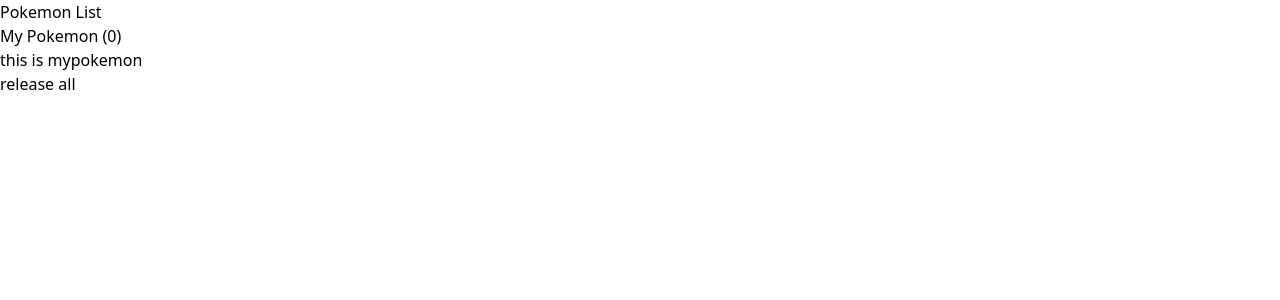
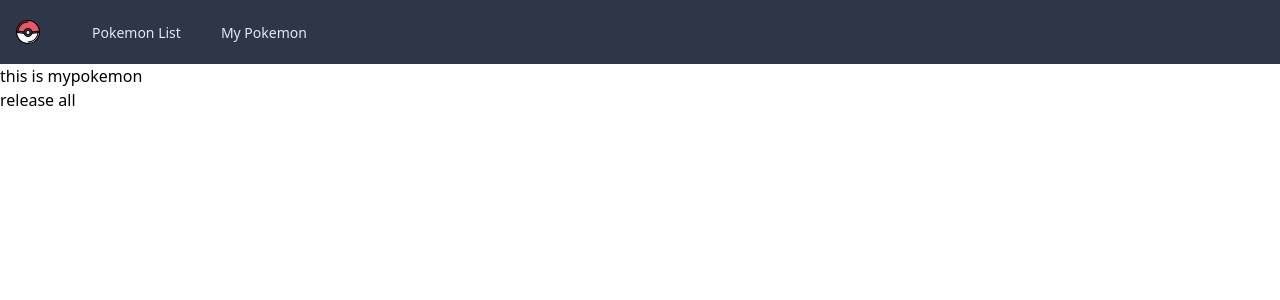
Before and after one commit to ryanadhi/pokemon-hunter, a React (Create React App) app: page /my-pokemon in a window 1280 px wide. Shown: the top 300 px of the page. Built offline with nearby package versions, Linux system fonts and the light colour scheme.

Commit message:
pokemon list UI

```diff
--- a/package.json
+++ b/package.json
@@ -15,6 +15,7 @@
     "redux": "^4.0.5",
     "redux-devtools-extension": "^2.13.8",
     "redux-thunk": "^2.3.0",
+    "styled-components": "^5.2.1",
     "web-vitals": "^0.2.4"
   },
   "scripts": {
--- a/src/App.jsx
+++ b/src/App.jsx
@@ -7,6 +7,7 @@
 } from 'react-router-dom';
 import { useSelector, useDispatch } from 'react-redux';
 
+import NavBar from './components/NavBar';
 import PokemonList from './pages/PokemonList';
 import MyPokemon from './pages/MyPokemon';
 import PokemonDetail from './pages/PokemonDetail';
@@ -24,24 +25,7 @@
   }, []);
   return (
     <>
-      <div>
-        <nav>
-          <ul>
-            <li>
-              <Link to="/">Pokemon List</Link>
-            </li>
-            <li>
-              <Link to="/my-pokemon">
-                {
-                `My Pokemon (${myPokemon.data.length})`
-              }
-              </Link>
-            </li>
-          </ul>
-        </nav>
-
-        {/* A <Switch> looks through its children <Route>s and
-            renders the first one that matches the current URL. */}
+      <NavBar pokemonOwner={myPokemon.data.length} />
       <Switch>
         <Route path="/pokemon/:name">
           <PokemonDetail />
@@ -53,7 +37,6 @@
           <PokemonList />
         </Route>
       </Switch>
-      </div>
     </>
   );
 }
--- /dev/null
+++ b/src/components/NavBar.jsx
@@ -0,0 +1,35 @@
+/* eslint-disable max-len */
+/* eslint-disable jsx-a11y/anchor-is-valid */
+import React from 'react';
+import styled from 'styled-components';
+import {
+  Link,
+} from 'react-router-dom';
+import { ReactComponent as PokeballIcon } from '../assets/images/pokeball.svg';
+
+export default function NavBar() {
+  return (
+    <nav className="bg-gray-800">
+      <div className="container mx-auto">
+        <div className="max-w-7xl mx-auto px-4">
+          <div className="flex items-center justify-between h-16">
+            <div className="flex items-center">
+              <div className="flex-shrink-0">
+                <Icon />
+              </div>
+              <div className="ml-10 flex items-baseline space-x-4">
+                <Link to="/" className="px-3 py-2 rounded-md text-sm font-medium text-gray-300 hover:text-white hover:bg-gray-700 focus:outline-none focus:text-white focus:bg-gray-700">Pokemon List</Link>
+                <Link to="/my-pokemon" className="px-3 py-2 rounded-md text-sm font-medium text-gray-300 hover:text-white hover:bg-gray-700 focus:outline-none focus:text-white focus:bg-gray-700">My Pokemon</Link>
+              </div>
+            </div>
+          </div>
+        </div>
+      </div>
+    </nav>
+  );
+}
+
+const Icon = styled(PokeballIcon)`
+width: 24px;
+height: 24px;
+`;
--- a/src/pages/PokemonList.jsx
+++ b/src/pages/PokemonList.jsx
@@ -1,5 +1,3 @@
-/* eslint-disable jsx-a11y/click-events-have-key-events */
-/* eslint-disable jsx-a11y/no-noninteractive-element-interactions */
 /* eslint-disable no-unused-vars */
 import React, { useEffect, useState } from 'react';
 import { useDispatch, useSelector } from 'react-redux';
@@ -8,7 +6,7 @@
 
 export default function PokemonList() {
   const [offset, setOffset] = useState(0);
-  const [limit, setLimit] = useState(20);
+  const [limit, setLimit] = useState(10);
   const dispatch = useDispatch();
   const history = useHistory();
   const { pokemons, myPokemon } = useSelector(
@@ -37,19 +35,29 @@
     history.push(`/pokemon/${name}`);
   };
 
+  const buttonActive = 'bg-gray-300 hover:bg-gray-400 text-gray-800 font-bold py-2 px-4 rounded-r';
+  const buttonInActive = 'bg-gray-300 hover:bg-gray-400 text-gray-800 font-bold py-2 px-4 rounded-l opacity-50 cursor-not-allowed';
+
+  // TODO
+  // CREATE SKELETON
   return (
     <>
-      <div>
+      <div className="container mx-auto">
         {pokemons.status === 'loading' && <p>loading...</p>}
-        {pokemons.status === 'loaded' && pokemons.data.results.map((pokemon) => (
-          <p onClick={() => goToDetail(pokemon.name)}>
-            {pokemon.name}
-            {countPokemonOwned(pokemon.name)}
-          </p>
-        ))}
+        <div className="flex-1 justify-center">
+          <div className="flex flex-col bg-gray-200">
+            {pokemons.status === 'loaded' && pokemons.data.results.map((pokemon) => (
+              <div onClick={() => goToDetail(pokemon.name)} className="text-gray-700 text-center bg-gray-400 px-4 py-2 m-2 capitalize">
+                {`${pokemon.name} ${countPokemonOwned(pokemon.name)}`}
+              </div>
+            ))}
+          </div>
+        </div>
+        <div className="flex justify-between my-4">
+          <button disabled={!pokemons.data.previous} onClick={prevButton} type="button" className={pokemons.data.previous ? buttonActive : buttonInActive}>prev</button>
+          <button onClick={nextButton} disabled={!pokemons.data.next} type="button" className={pokemons.data.next ? buttonActive : buttonInActive}>next</button>
+        </div>
       </div>
-      {pokemons.data.previous && <button onClick={prevButton} type="button">prev</button>}
-      {pokemons.data.next && <button onClick={nextButton} type="button">next</button>}
     </>
   );
 }
```
Also changed, not shown: .eslintrc.json, src/assets/images/pokeball.svg (added), 1 other file (tests, documents, lock files or other folders). Lines whose indentation alone changed are shown as unchanged.
